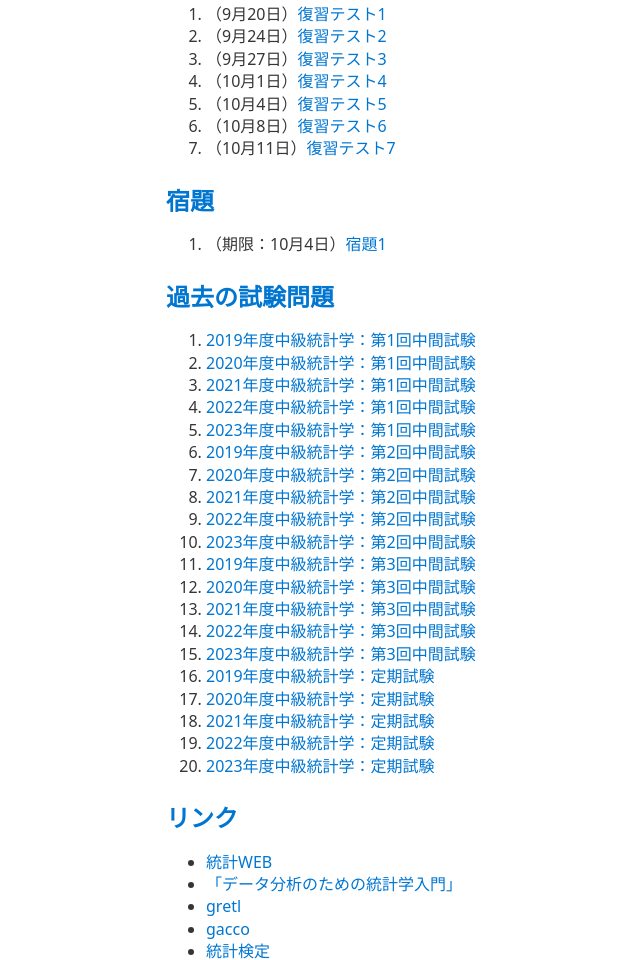
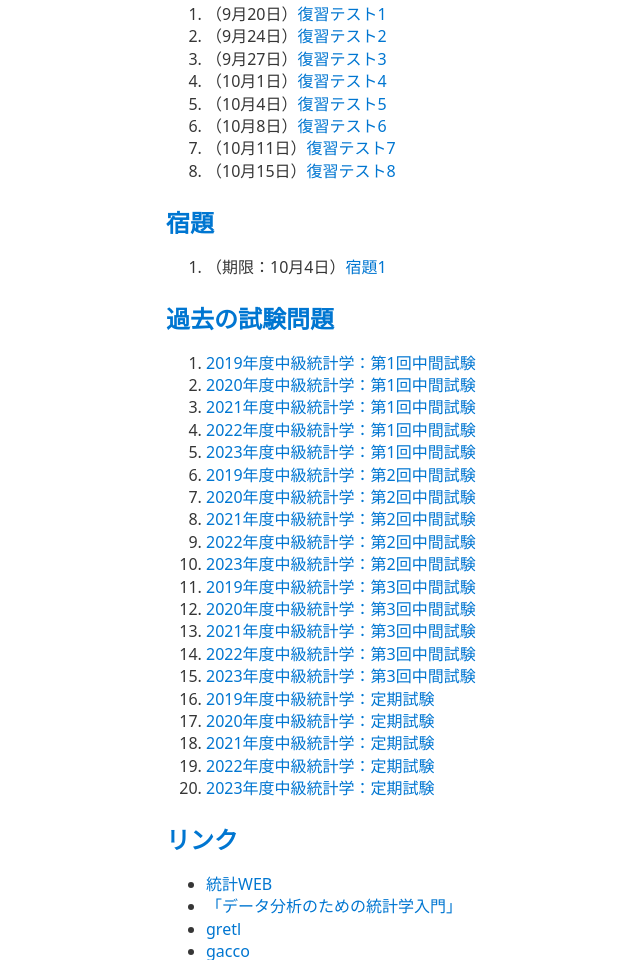
Before and after one commit to ystmmrsw/ystmmrsw.github.io, a plain HTML site: page stat/stat.html in a window 1280 px wide. Shown: the part 2992-3952 px from the top of the page, without its empty margins (74-714 px from the left). Drawn offline with nearby package versions, Linux system fonts and the light colour scheme.

Commit message:
Update stat.html

```diff
--- a/stat/stat.html
+++ b/stat/stat.html
@@ -231,6 +231,7 @@ J. 課題を発見し，自ら調査し，解決策を導き出す能力を身
 <li>（10月4日）<a href="st-ps05.pdf">復習テスト5</a></li>
 <li>（10月8日）<a href="st-ps06.pdf">復習テスト6</a></li>
 <li>（10月11日）<a href="st-ps07.pdf">復習テスト7</a></li>
+<li>（10月15日）<a href="st-ps08.pdf">復習テスト8</a></li>
 </ol>
 
 <h2><a id="homework">宿題</a></h2>
```
